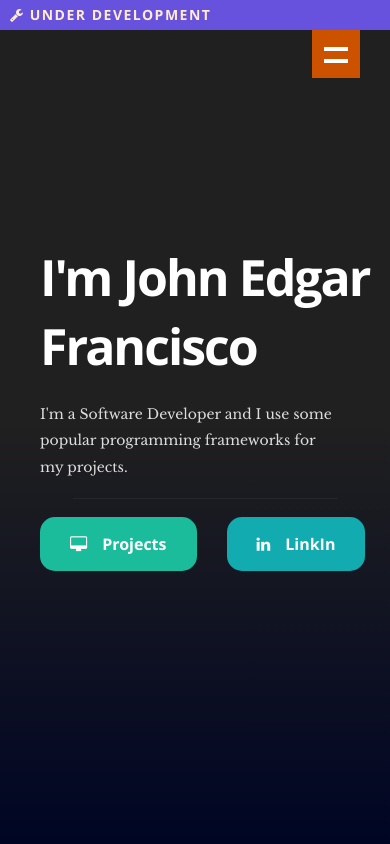
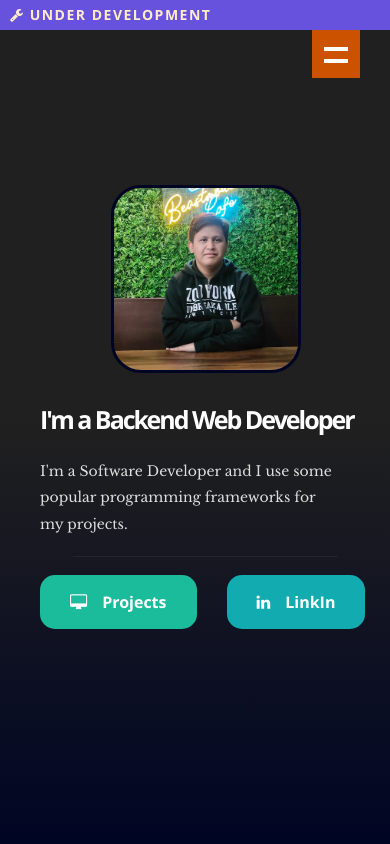
Before and after one commit to jedgarf/portfolio, a React (Create React App) app: page / in a window 390 px wide. Shown: the top 844 px of the page. Built offline with nearby package versions, Linux system fonts and the light colour scheme.

Commit message:
new changes

```diff
--- a/public/css/layout.css
+++ b/public/css/layout.css
@@ -78,10 +78,11 @@ header .banner {
 header .banner-text {
     width: 100%;
     margin-left: 40px !important;
+    /* text-align: center; */
 }
 
 header .banner-text big {
-    font: 50px 'opensans-bold', sans-serif;
+    font: 35px 'opensans-bold', sans-serif;
     color: #fff;
     letter-spacing: -2px;
 }
--- a/public/resumeData.json
+++ b/public/resumeData.json
@@ -3,10 +3,11 @@
         "name": "John Edgar Francisco",
         "description": "I'm a Software Developer and I use some popular programming frameworks for my projects",
         "image": "profilepic5.jpg",
-        "image1": "profilepic3.jpg",
+        "image1": "profilepic6.jpg",
+        "image2": "profilepic3.jpg",
         "bio": "John Edgar is currently working as a Software Developer and is always interested in a challenging project.",
         "contactmessage": "If you have any questions, please feel free to drop me a line. If you don't get an answer immediately. I might just be travelling through the middle of nowhere. I'll get back to you as soon as I can. That's a promise!",
-        "email": "jedgarf.dev12@gmail.com",
+        "email": "jfrancisco@wesupportinc.com",
         "phone": "+639xxxxxxxxxx",
         "github": "https://github.com/jedgarf",
         "linkin": "https://www.linkedin.com/in/jedgarf/",
@@ -69,7 +70,7 @@
                 "website": "http://www.excelsispharma.com/",
                 "title": "IT Assistant (Internship)",
                 "years": "October 2017 - March 2018",
-                "description": "Bayanihan, Gapan City"
+                "description": "93 Camia St, Gapan City, 3105 Nueva Ecija"
             }
         ],
         "skills": [{
@@ -89,7 +90,7 @@
                 "level": "50%"
             },
             {
-                "name": "ReactJS (Frontend Web Framework)",
+                "name": "ReactJS (Frontend Web Library)",
                 "level": "50%"
             },
             {
@@ -99,6 +100,10 @@
             {
                 "name": "SQL (MySQL/PostgreSQL)",
                 "level": "80%"
+            },
+            {
+                "name": "C# (Windows Application)",
+                "level": "40%"
             }
         ]
     },
--- a/src/Components/Footer.js
+++ b/src/Components/Footer.js
@@ -23,7 +23,7 @@ class Footer extends Component {
               <ul className="social-links">{networks}</ul>
 
               <ul className="copyright">
-                <li>&copy; Copyright 2020 - Created in ReactJS Framework</li>
+                <li>&copy; Copyright 2020 - Created in ReactJS Library</li>
                 {/* <li>
                   Design by{" "}
                   <a title="Styleshout" href="http://www.styleshout.com/">
--- a/src/Components/Header.js
+++ b/src/Components/Header.js
@@ -6,13 +6,33 @@ import { initialize } from "react-ga";
 
 class Header extends Component {
 
-  componentDidMount(){
-    // const myElement = document.querySelector('#header-name-text')
-    // if (myElement != null) {
-    //   init(myElement, { showCursor: false, strings: ['John Edgar Francisco', 'a Backend Web Developer', 'a Application Developer' ] })
-    // }
-    // init(myElement, { showCursor: false, strings: ['John Edgar Francisco', 'a Backend Web Developer', 'a Application Developer' ] })
+  constructor() {
+    super();
+    this.state = { screenWidth: null };
+    this.updateWindowDimensions = this.updateWindowDimensions.bind(this);
   }
+
+  componentDidMount() {
+      window.addEventListener("resize", this.updateWindowDimensions());
+  }
+
+  componentWillUnmount() {
+      window.removeEventListener("resize", this.updateWindowDimensions)
+  }
+
+  componentDidUpdate() {
+    const myElement = document.querySelector('#myElement')
+      console.log(myElement);
+      if (myElement != null) {
+        init(myElement, { showCursor: false, strings: ['John Edgar Francisco', 'a Backend Web Developer', 'a Software Developer' ] })
+      }
+      // init(myElement, { showCursor: false, strings: ['John Edgar Francisco', 'a Backend Web Developer' ] })
+  }
+
+  updateWindowDimensions() {
+     this.setState({ screenWidth: window.innerWidth });
+  }
+
 
   render() {
     if (!this.props.data) return null;
@@ -21,7 +41,26 @@ class Header extends Component {
     const linkin = this.props.data.linkin;
     const name = this.props.data.name;
     const profilepic = "images/" + this.props.data.image1;
+    const profilepic2 = "images/" + this.props.data.image2;
     const description = this.props.data.description;
+
+    var mobilePic;
+    var desktopPic;
+    var mainCol;
+    var fNameFontSize;
+
+    if (this.state.screenWidth <= 768) {
+      mobilePic = <div style={{ textAlign: "center" }}><img style={{borderRadius: "30px", width: "190px", marginBottom: "20px", border: "3px solid #000524"}} src={profilepic} alt="alter"/></div>;
+      mainCol = "";
+      desktopPic = "";
+      fNameFontSize = "25px";
+    } else {
+      mobilePic = "";
+      mainCol = "eight columns";
+      fNameFontSize = "35px";
+      // main-col
+      desktopPic = <div className="four columns" style={{ textAlign: "right" }}><img style={{borderRadius: "30px", width: "300px", marginTop: "1px", border: "5px solid #000524", transform: "rotate(-10deg)" }} src={profilepic2} alt="alter"/></div>;
+    }
 
     return (
       <header id="home">
@@ -78,17 +117,11 @@ class Header extends Component {
         </nav>
 
         <div className="row banner">
-          {/* <div className="nine columns main-col"> */}
+          <div className={mainCol}>
             <div className="banner-text">
-                {/* <center>
-                  <img
-                    style={{borderRadius: "50px", width: "150px", marginTop: "1px"}}
-                    src={profilepic}
-                    alt="alter"
-                  />
-                </center> */}
+                {mobilePic}
               {/* <Fade bottom> */}
-                <big className="responsive-headline header-name">I'm <span id="header-name-text">John Edgar Francisco</span></big>
+                <big className="responsive-headline header-name" style={{fontSize: fNameFontSize }}>I'm <span id="myElement"></span></big>
               {/* </Fade> */}
               <Fade bottom duration={1200}>
                 <h3>{description}.</h3>
@@ -105,16 +138,8 @@ class Header extends Component {
                 </ul>
               </Fade>
             </div>
-          {/* </div> */}
-          {/* <div className="three columns">
-            <center>
-                  <img
-                    style={{borderRadius: "20px", width: "500px"}}
-                    src={profilepic}
-                    alt="alter"
-                  />
-            </center>
-          </div> */}
+          </div>
+          {desktopPic}
         </div>
 
         <p className="scrolldown">
```
Also changed, not shown: public/images/profilepic6.jpg (added).
